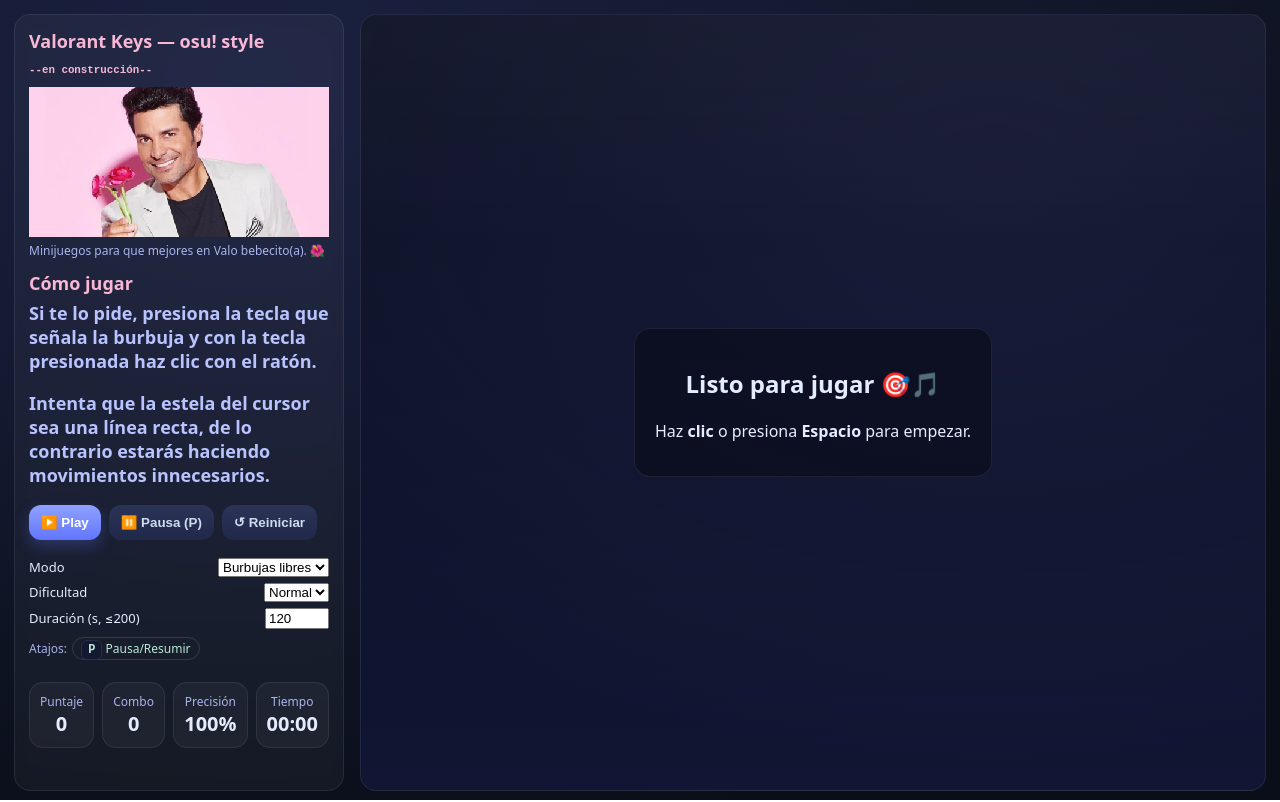
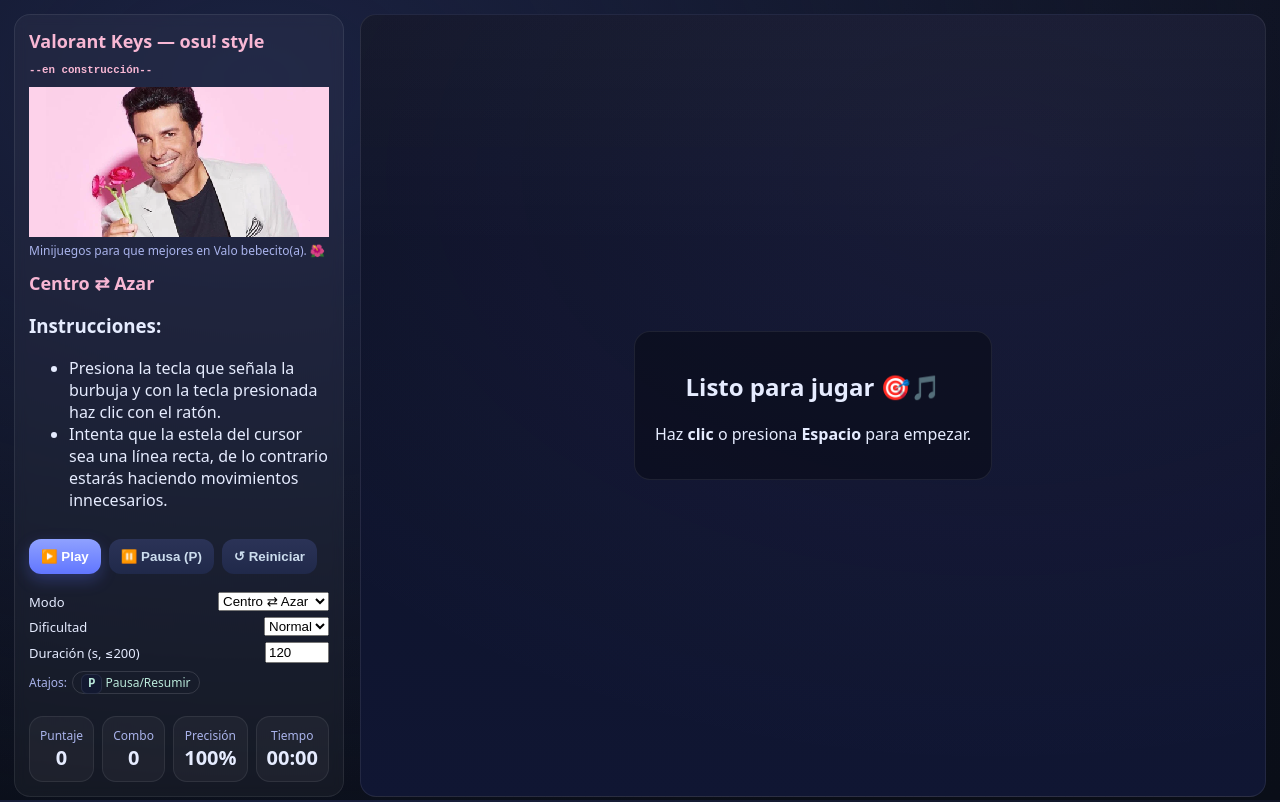
Before and after one commit to Akiri12/aimdetopo, a plain HTML site: page index.html in a window 1280 px wide. Drawn offline with Linux system fonts and the light colour scheme.

Commit message:
interfaz gráfica
Se agregan scripts que modifican el panel izquierdo y las instrucciones.

```diff
--- a/index.html
+++ b/index.html
@@ -19,14 +19,14 @@
       </div>
 
       <div>
-        <h1 class="rosa-claro">Cómo jugar</h1>
-        <div>
-            <h1 class="azul-claro">Si te lo pide, presiona la tecla que señala la burbuja y con la tecla presionada haz clic con el ratón.</div>
-            </h1>
+        <h1 class="rosa-claro" id="gameName">Centro ⇄ Azar</h1>
+        <div id="instructions">
+          <h3>Instrucciones:</h3>
+          <ul>
+            <li>Presiona la tecla que señala la burbuja y con la tecla presionada haz clic con el ratón.</li>
+            <li>Intenta que la estela del cursor sea una línea recta, de lo contrario estarás haciendo movimientos innecesarios.</li>
+          </ul>
         </div>
-      <div>
-            <h1 class="azul-claro">Intenta que la <strong>estela del cursor</strong> sea una línea recta, de lo contrario estarás haciendo movimientos innecesarios.
-            </h1>
       </div>
 
       <div class="row">
@@ -38,11 +38,10 @@
       <div>
         <label>Modo
           <select id="modeSel">
+            <option value="alt">Centro ⇄ Azar</option>
+            <option value="grid">Matriz 3×3</option>
             <option value="free">Burbujas libres</option>
             <option value="pipe">Tubo</option>
-            <option value="alt">Centro ⇄ Azar</option>
-            <option value="grid">Matriz 3×3</option>
-
           </select>
         </label>
         <label>Dificultad
@@ -63,7 +62,6 @@
         <div class="card"><div class="muted">Tiempo</div><div id="time" class="big">00:00</div></div>
       </div>
 
-
     </aside>
 
     <div class="stage">
```
Lines whose indentation alone changed are shown as unchanged.
